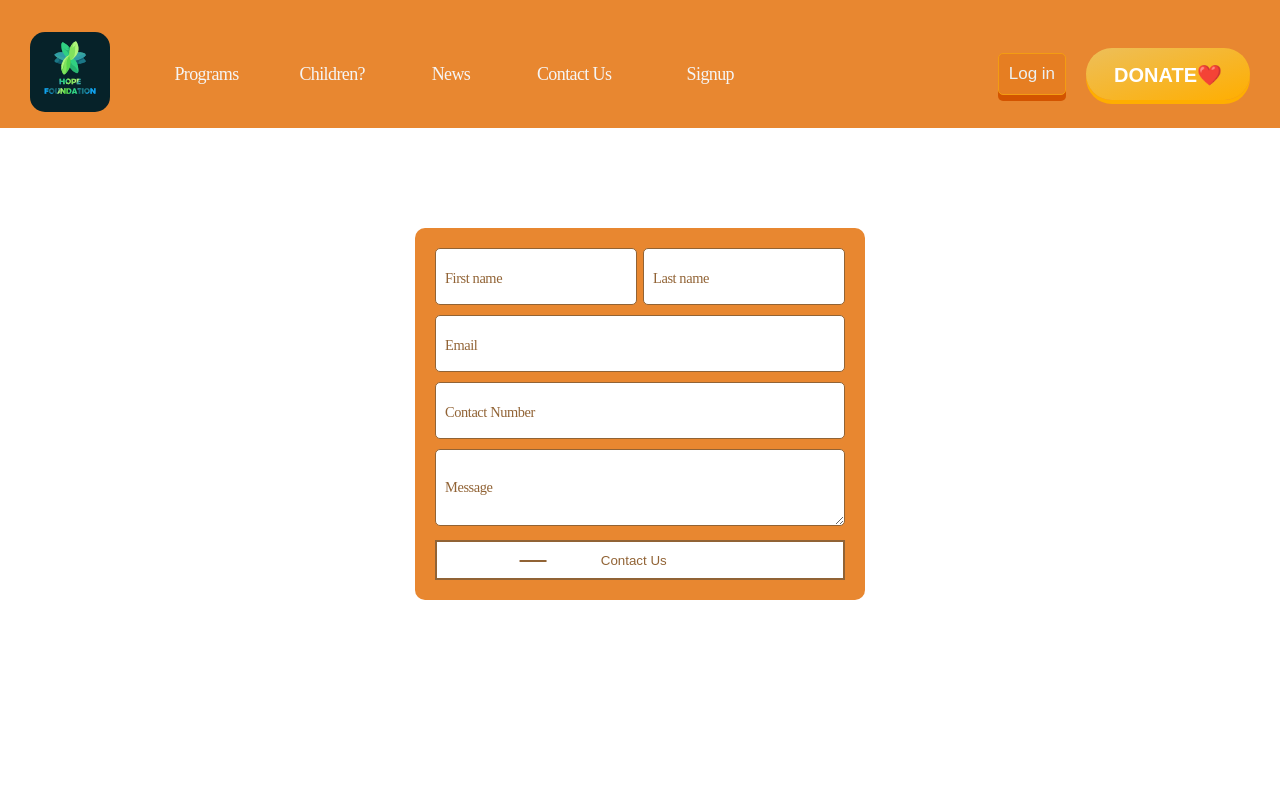
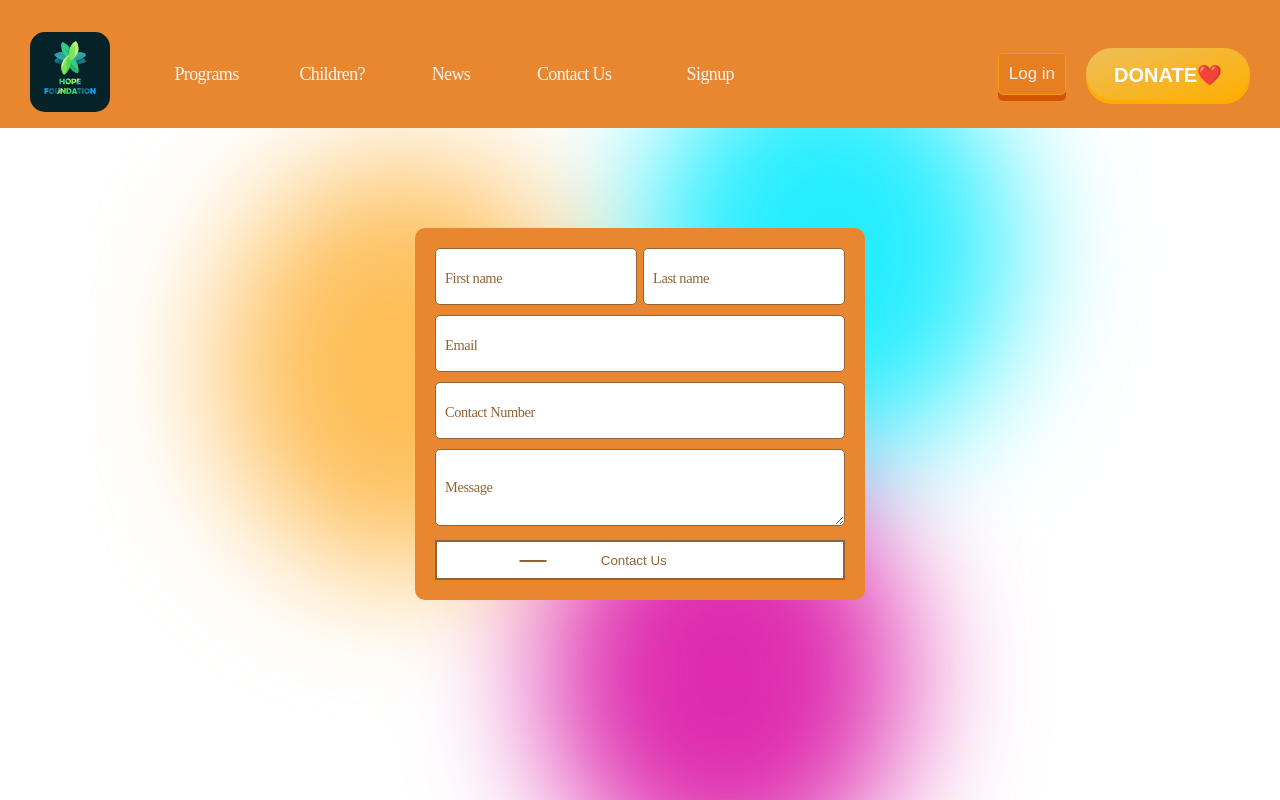
Before and after one commit to NamanSoni18/HopeFoundation, a PHP site: page /connect/contact.php in a window 1280 px wide. Run offline with PHP 8.4, Linux system fonts and the light colour scheme; some web fonts are replaced.

Commit message:
Update inbox

```diff
--- a/Inbox-admin/inbox.php
+++ b/Inbox-admin/inbox.php
@@ -32,6 +32,7 @@ if ($result) {
     <meta name="viewport" content="width=device-width, initial-scale=1.0">
     <title>Inbox</title>
     <link rel="stylesheet" href="inbox.css">
+    <link rel="icon" href="../assests/Hope_Foundation_logo2.png" sizes="192X192" type="image/png">
 </head>
 
 <body>
--- a/connect/contact.php
+++ b/connect/contact.php
@@ -7,6 +7,14 @@
     <title>Contact Us</title>
     <link rel="stylesheet" href="contact.css">
     <link rel="icon" href="../assests/Hope_Foundation_logo2.png" sizes="192X192" type="image/png">
+    <style>
+        body {
+            background: url("../assests/backgrounds/background7.svg") no-repeat;
+            background-size: 1100px;
+            background-position: top -80px left 50%;
+        }
+    </style>
+
 </head>
 
 <body>
@@ -80,7 +88,7 @@ if ($_SERVER["REQUEST_METHOD"] == "POST") {
 
     $result = mysqli_query($conn, $query);
 
-    if($result) {
+    if ($result) {
         header("Location: ../connect/contact.php");
     }
 
```
Also changed, not shown: Inbox-admin/delete-message.php (deleted).
